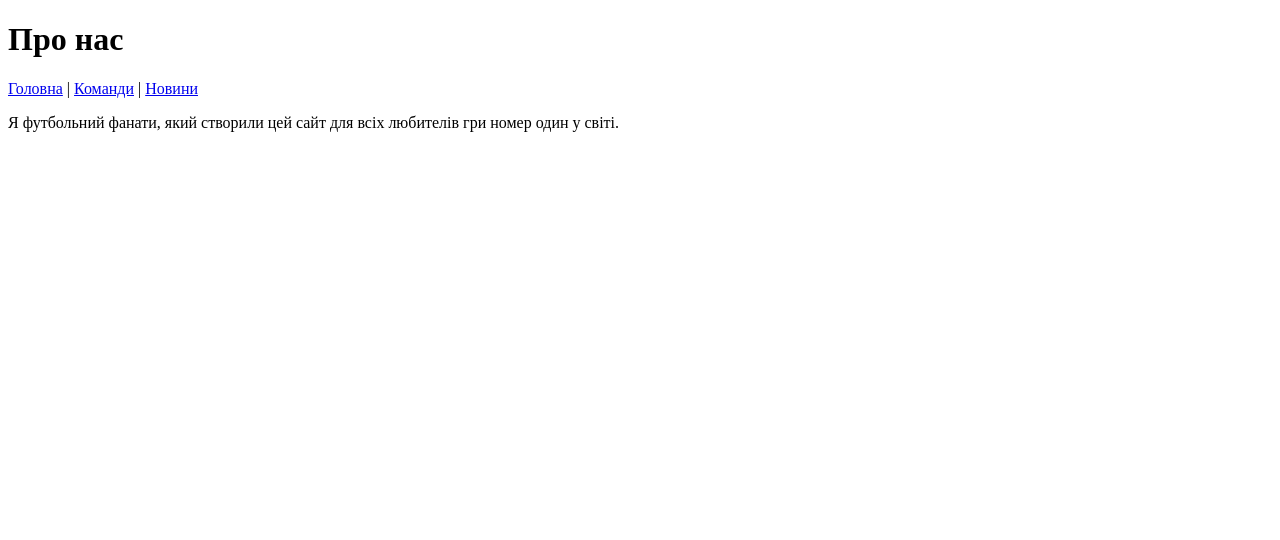
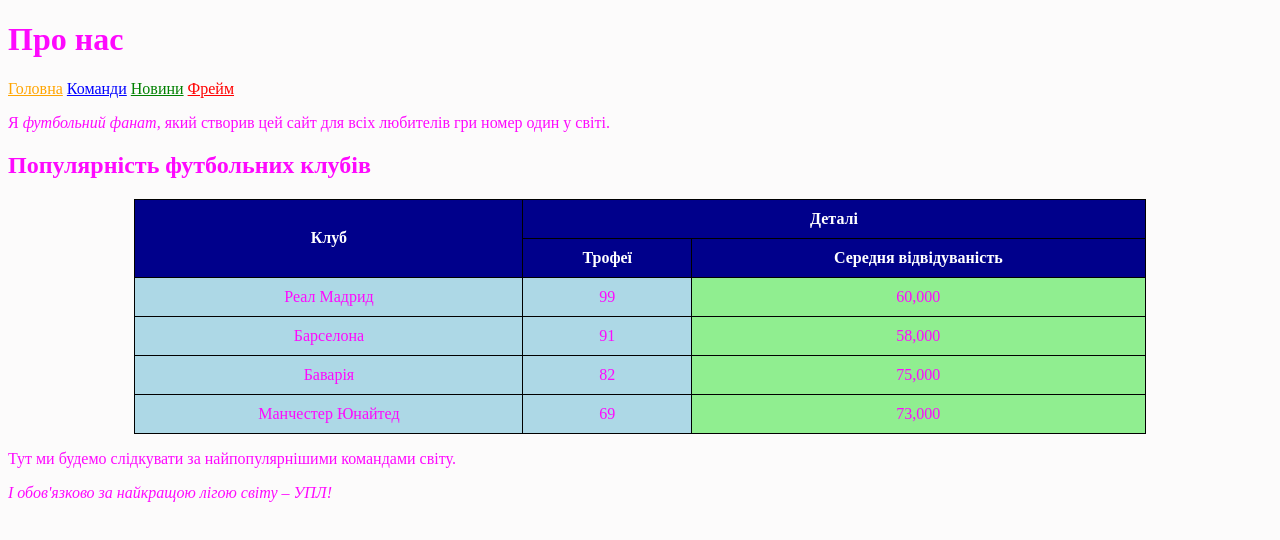
Before and after one commit to arizona26/Football, a plain HTML site: page about.html in a window 1280 px wide. Drawn offline with Linux system fonts and the light colour scheme.

Commit message:
Оновлення таблиці та стилів

```diff
--- a/about.html
+++ b/about.html
@@ -2,16 +2,81 @@
 <html lang="ua">
 <head>
     <meta charset="UTF-8">
-    <meta name="author" content="Рублевський Максим">
     <title>Про нас - Футбольний світ</title>
+    <link rel="stylesheet" href="style.css">
+    <style>
+        table {
+            width: 80%;
+            margin: auto;
+            border-collapse: collapse;
+        }
+        th, td {
+            border: 1px solid black;
+            padding: 10px;
+            text-align: center;
+        }
+        th {
+            background: darkblue;
+            color: white;
+        }
+        colgroup col:nth-child(1) {
+            background-color: lightgray;
+        }
+        colgroup col:nth-child(2) {
+            background-color: lightblue;
+        }
+        colgroup col:nth-child(3) {
+            background-color: lightgreen;
+        }
+    </style>
 </head>
-<body>
+<body style="background: rgb(252, 251, 251); color: rgb(254, 9, 254);">
     <h1>Про нас</h1>
     <nav>
-        <a href="index.html">Головна</a> |
-        <a href="teams.html">Команди</a> |
-        <a href="football_news.html">Новини</a>
+        <a href="index.html" style="color: orange;">Головна</a>
+        <a href="teams.html" style="color: blue;">Команди</a>
+        <a href="football_news.html" style="color: green;">Новини</a>
+        <a href="iframe.html" style="color: red;">Фрейм</a>
     </nav>
-    <p>Я футбольний фанати, який створили цей сайт для всіх любителів гри номер один у світі.</p>
+    <p>Я <i>футбольний фанат</i>, який створив цей сайт для всіх любителів гри номер один у світі.</p>
+
+    <h2>Популярність футбольних клубів</h2>
+    <table>
+        <colgroup>
+            <col span="2" style="background-color: lightblue;">
+            <col style="background-color: lightgreen;">
+        </colgroup>
+        <tr>
+            <th rowspan="2">Клуб</th>
+            <th colspan="2">Деталі</th>
+        </tr>
+        <tr>
+            <th>Трофеї</th>
+            <th>Середня відвідуваність</th>
+        </tr>
+        <tr>
+            <td>Реал Мадрид</td>
+            <td>99</td>
+            <td>60,000</td>
+        </tr>
+        <tr>
+            <td>Барселона</td>
+            <td>91</td>
+            <td>58,000</td>
+        </tr>
+        <tr>
+            <td>Баварія</td>
+            <td>82</td>
+            <td>75,000</td>
+        </tr>
+        <tr>
+            <td>Манчестер Юнайтед</td>
+            <td>69</td>
+            <td>73,000</td>
+        </tr>
+    </table>
+
+    <p>Тут ми будемо слідкувати за найпопулярнішими командами світу.</p>
+    <p><i>І обов'язково за найкращою лігою світу – УПЛ!</i></p>
 </body>
 </html>
```
Also changed, not shown: football_news.html (+34 -12 lines), iframe.html (added, +30 -0 lines), index.html (+10 -7 lines), teams.html (+51 -12 lines).
